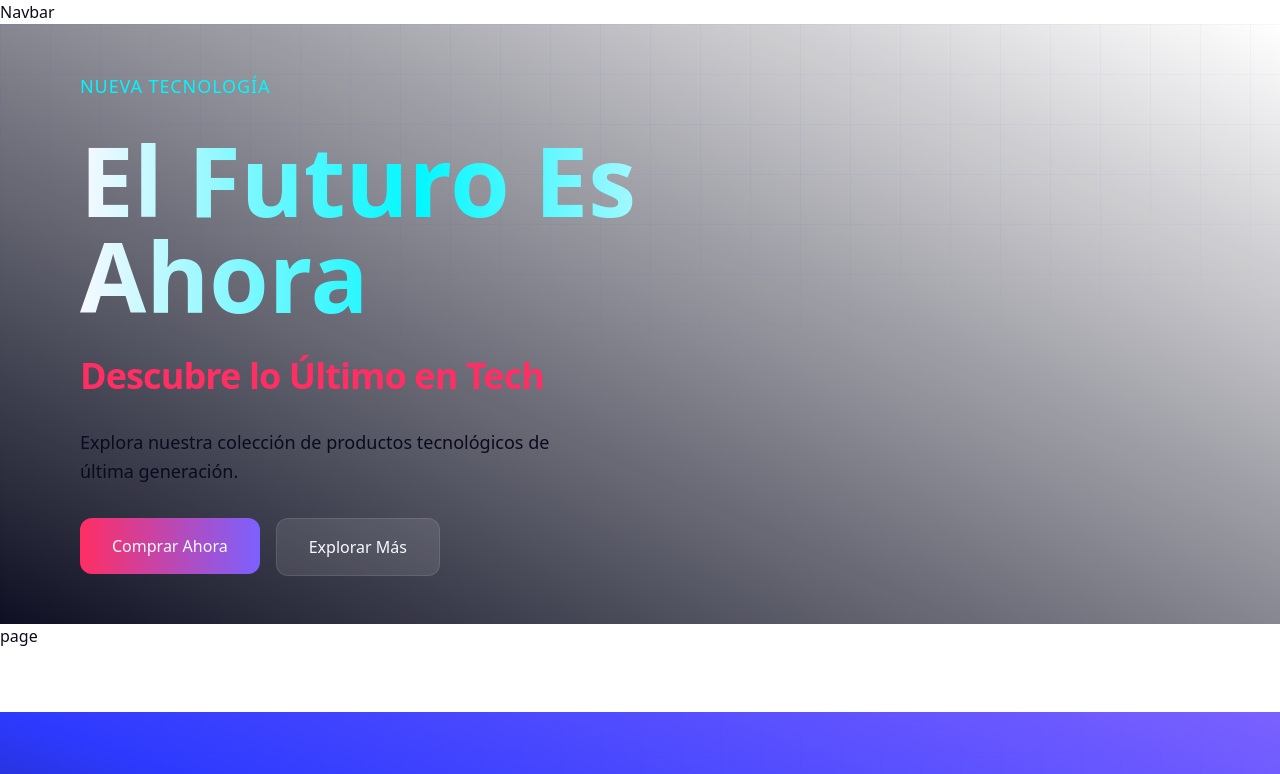
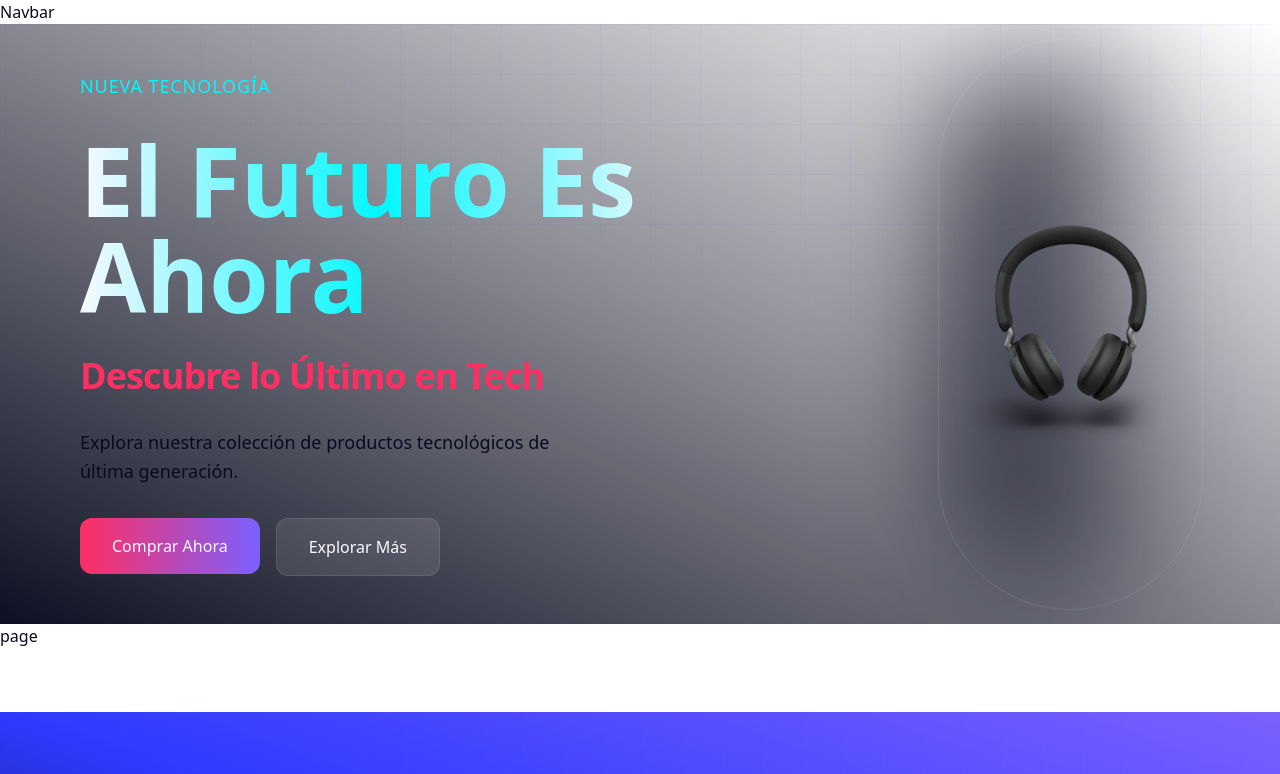
Before and after one commit to sandovaldavid/byte-shop-ecommerce, a Next.js app: page / in a window 1280 px wide. Shown: the top 774 px of the page. Built offline with nearby package versions, Linux system fonts and the light colour scheme.

Commit message:
💄 enhance HeroBanner component with image integration, improved layout, and navigation buttons

```diff
--- a/src/components/HeroBanner.jsx
+++ b/src/components/HeroBanner.jsx
@@ -1,5 +1,6 @@
 import React from "react";
 import Link from "next/link";
+import Image from "next/image";
 
 function HeroBanner({ heroBanner }) {
     return (
@@ -37,13 +38,36 @@ function HeroBanner({ heroBanner }) {
                                 {heroBanner?.buttonText || "Comprar Ahora"}
                             </button>
                         </Link>
-                        <button className="px-8 py-4 bg-white/10 hover:bg-white/20 text-light rounded-xl transition-all duration-300 backdrop-blur-sm border border-white/10 hover:border-secondary/50">
-                            Explorar Más
-                        </button>
+                        <Link href="/products">
+                            <button className="px-8 py-4 bg-white/10 hover:bg-white/20 text-light rounded-xl transition-all duration-300 backdrop-blur-sm border border-white/10 hover:border-secondary/50">
+                                Explorar Más
+                            </button>
+                        </Link>
                     </div>
                 </div>
 
                 <div className="hidden lg:block w-1/3 h-full relative">
+                    <div className="absolute right-0 top-1/2 -translate-y-1/2 w-[2px] h-[70%] bg-gradient-to-b from-transparent via-secondary/50 to-transparent"></div>
+                </div>
+                <div className="hidden lg:block w-1/3 h-full relative">
+                    <div className="absolute inset-0 flex items-center justify-center">
+                        <div className="relative w-[90%] h-[90%]">
+                            <div className="absolute inset-0 bg-gradient-to-r from-secondary/20 to-accent1/20 rounded-full blur-3xl animate-pulse-slow"></div>
+                            <div className="relative h-full w-full">
+                                <Image
+                                    src="/products/hero-product.webp"
+                                    alt={
+                                        heroBanner?.smallText ||
+                                        "Nuevo Producto"
+                                    }
+                                    fill
+                                    className="object-contain transform hover:scale-105 transition-transform duration-700 z-10"
+                                    priority
+                                />
+                            </div>
+                            <div className="absolute -inset-4 border border-white/10 rounded-full animate-spin-slow"></div>
+                        </div>
+                    </div>
                     <div className="absolute right-0 top-1/2 -translate-y-1/2 w-[2px] h-[70%] bg-gradient-to-b from-transparent via-secondary/50 to-transparent"></div>
                 </div>
             </div>
```
